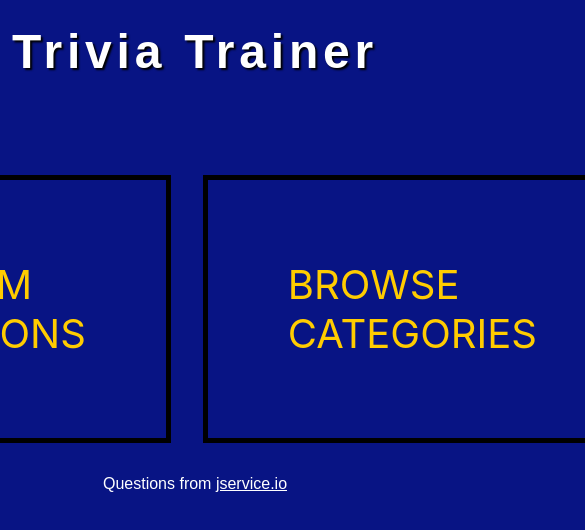
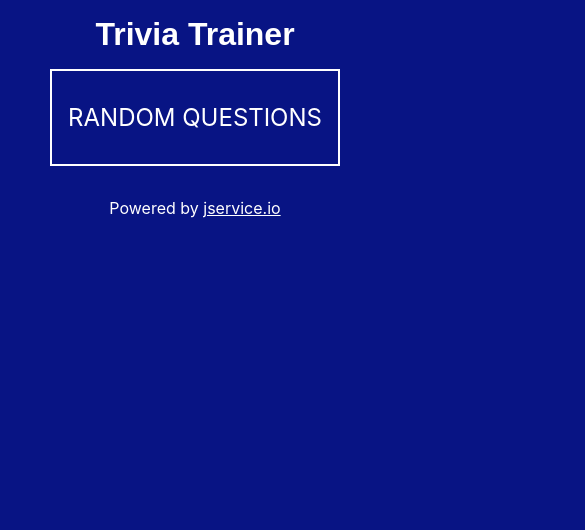
Before and after one commit to tylerspear/trivia_trainer, a plain HTML site: page index.html in a window 390 px wide. Shown: the top 530 px of the page, 585 px wide, since content can reach past the window. Drawn offline with Linux system fonts and the light colour scheme; a web font is replaced by a local one.

Commit message:
updating responsive stylings

```diff
--- a/css/random.css
+++ /dev/null
@@ -1,76 +0,0 @@
-:root {
-    --yellow: #FFCC00;
-    --blue: #081484;
-    --white: #fff;
-    --heading: 'Kdam Thmor Pro', sans-serif;
-    --body: 'Inter', sans-serif;
-}
-
-.container {
-    margin: 0 auto;
-    max-width: 1300px;
-    padding: 0 1rem;
-}
-
-.header {
-    margin: 2rem 0
-}
-
-#random-section {
-    display: flex;
-    flex-direction: column;
-    background-color: #fff;
-    padding: 2rem;
-    border-radius: 5px;
-    font-family: var(--body);
-    max-width: 500px;
-}
-
-#category {
-    font-size: 2rem;
-    margin-bottom: 1rem;
-}
-
-#category span {
-    font-size: 2rem;
-}
-
-#question {
-    font-size: 1.5rem;
-    margin-bottom: 1rem;
-}
-
-#answer-text {
-    font-size: 1.5rem;
-    margin-bottom: 2rem;
-}
-
-#answer-container {
-    text-align: center;
-}
-
-button {
-    display: inline-block;
-    font-size: 1.25rem;
-    cursor: pointer;
-    margin: 0 auto 1rem auto;
-    padding: 0.75rem 1rem;
-    border: 1px solid var(--blue);
-    width: 300px;
-    transition: all 0.3s ease;
-}
-
-button:not([disabled]):hover {
-    box-shadow: 0px 4px 5px 0px rgba(0,0,0,0.37);
-}
-
-@media only screen and (max-width: 500px) {
-    .header {
-        margin: 1rem 0;
-        font-size: 2rem;
-    }
-
-    #random-section {
-        padding: 2rem 1rem;
-    }
-}
--- a/css/style.css
+++ b/css/style.css
@@ -1,3 +1,8 @@
+* {
+    margin: 0;
+    padding: 0
+}
+
 :root {
     --yellow: #FFCC00;
     --blue: #081484;
@@ -6,61 +11,124 @@
     --body: 'Inter', sans-serif;
 }
 
-* {
-    padding: 0;
-    margin: 0;
-    box-sizing: border-box;
+body {
+    background-color: var(--blue);
+    font-family: var(--body);
 }
 
-body {
-    background-color: var(--blue);
+.container {
+    margin: 0 auto;
+    max-width: 1300px;
+    padding: 0 1rem;
 }
 
 .header {
+    color: #fff;
+    font-family: var(--heading);
+    margin: 2rem 0;
     text-align: center;
-    margin: 1.5rem 0;
-    color: var(--white);
-    font-family: var(--heading);
-    letter-spacing: 0.3rem;
     font-size: 3rem;
-    text-shadow: 2px 2px 2px #000;
 }
 
-.container {
+#game-selector {
     display: flex;
     justify-content: center;
 }
 
 .btn-box {
-    padding: 5rem;
-    display: inline-block;
-    flex: 0 1 20rem;
-    font-size: 2.5rem;
-    cursor: pointer;
-    color: var(--yellow);
-    background-color: var(--blue);
-    font-family: var(--body);
+    border: 5px solid #fff;
+    font-size: 2rem;
+    color: #fff;
+    text-decoration: none;
+    display: block;
+    padding: 3rem 2rem;
     text-transform: uppercase;
-    border: 5px solid #000;
-    margin: 0 1rem;
-    text-decoration: none;
+    transition: all 0.3s ease;
 }
 
-#game-selector {
-    margin-top: 6rem;
+.btn-box:hover {
+    border: 5px solid var(--yellow);
+}
+
+#random-section {
+    display: flex;
+    flex-direction: column;
+    background-color: #fff;
+    padding: 2rem;
+    border-radius: 5px;
+    font-family: var(--body);
+    max-width: 500px;
+    text-align: center;
+    margin: 0 auto;
+}
+
+#category {
+    font-size: 2rem;
+    margin-bottom: 1rem;
+}
+
+#category span {
+    font-size: 2rem;
+}
+
+#question {
+    font-size: 1.5rem;
+    margin-bottom: 1rem;
+}
+
+#answer-text {
+    font-size: 1.5rem;
+    margin: 1rem auto 2rem auto;
+}
+
+#answer-container {
+    text-align: center;
+}
+
+button {
+    display: inline-block;
+    font-size: 1.25rem;
+    cursor: pointer;
+    margin: 0 auto 1rem auto;
+    padding: 0.75rem 1rem;
+    border: 1px solid var(--blue);
+    width: 300px;
+    transition: all 0.3s ease;
+}
+
+button:not([disabled]):hover {
+    box-shadow: 0px 4px 5px 0px rgba(0,0,0,0.37);
 }
 
 footer {
-    font-family: var(--heading);
-    padding: 2rem;
-    color: var(--white);
+    margin-top: 2rem;
+    color: #fff;
     text-align: center;
 }
 
 footer a {
-    color: var(--white);
+    color: #fff;
 }
 
-footer a:hover {
-    color: var(--yellow);
+@media only screen and (max-width: 500px) {
+    .header {
+        margin: 1rem 0;
+        font-size: 2rem;
+    }
+
+
+
+    #random-section {
+        padding: 2rem 1rem;
+    }
+
+    .btn-box {
+        padding: 2rem 1rem;
+        text-align: center;
+        font-size: 1.5rem;
+        border: 2px solid #fff;
+    }
+    .btn-box:hover {
+        border: 2px solid var(--yellow);
+    }
 }
--- a/index.html
+++ b/index.html
@@ -15,10 +15,10 @@
     <h1 class="header">Trivia Trainer</h1>
     <section id="game-selector" class="container">
         <a href="random.html" id="random-selector" class="btn-box">Random Questions</a>
-        <a href="#" id="category-selector" class="btn-box">Browse Categories</a>
+        <!-- <a href="#" id="category-selector" class="btn-box">Browse Categories</a> -->
     </section>
     <footer>
-        <span>Questions from <a href="https://jservice.io/">jservice.io</a></span>
+        <span>Powered by <a href="https://jservice.io/">jservice.io</a></span>
     </footer>
     <script src="js/index.js"></script>
 </body>
```
Also changed, not shown: random.html (+0 -2 lines).
